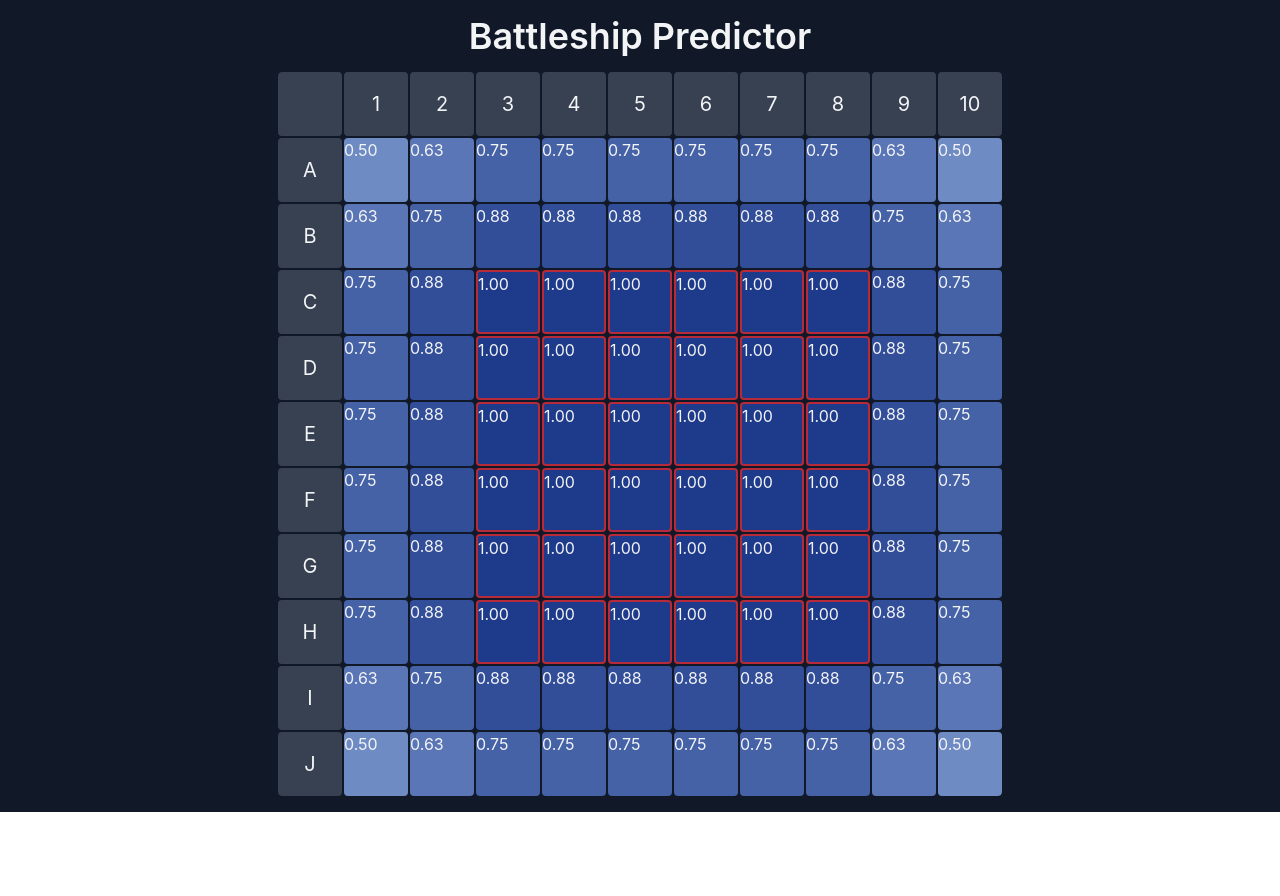
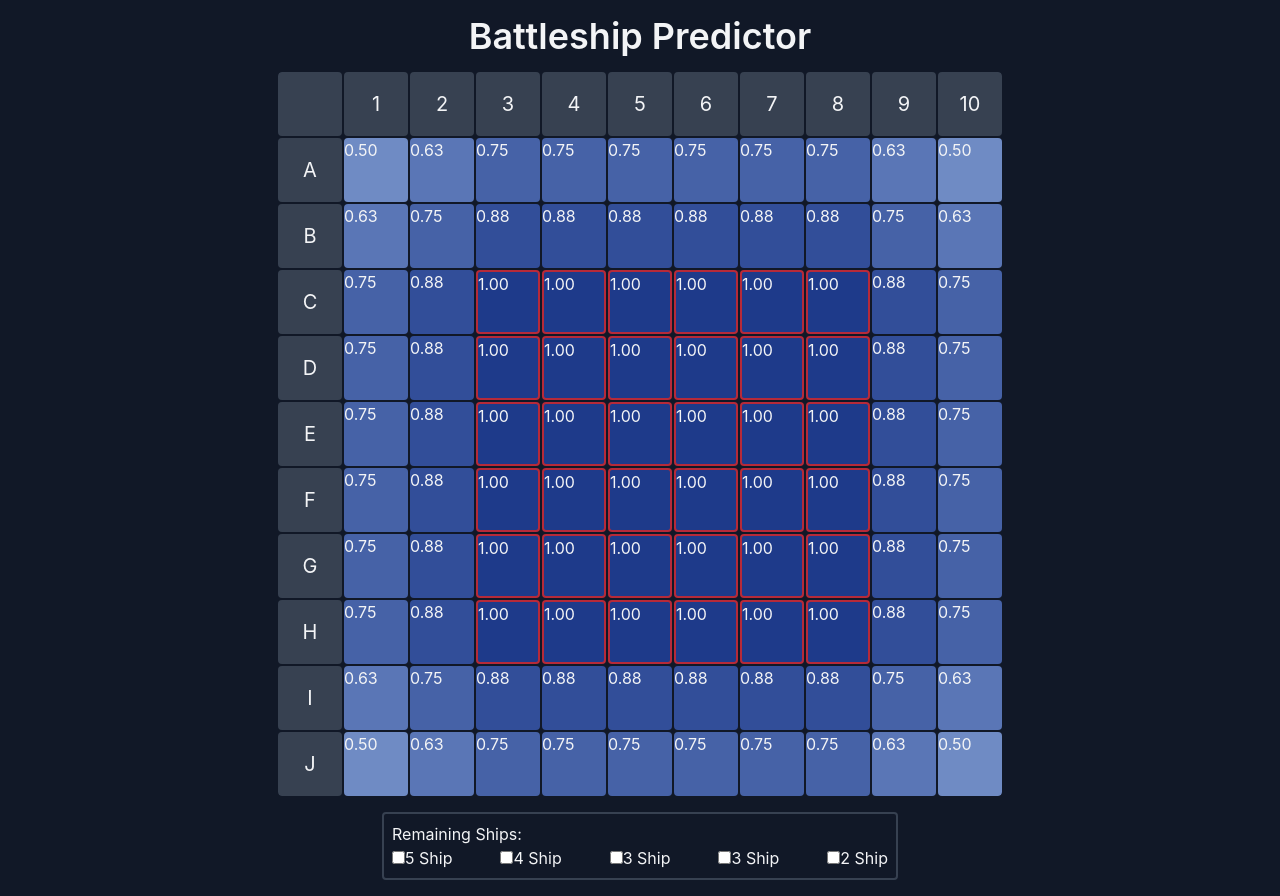
Before and after one commit to jcbyte/battleship-predictor, a React (Create React App) app: page / in a window 1280 px wide. Before the commit the page ends 812 px from the top, so only its background shows below. Built offline with nearby package versions, Linux system fonts and the light colour scheme.

Commit message:
added ship list component

```diff
--- a/src/App.tsx
+++ b/src/App.tsx
@@ -1,5 +1,6 @@
 import { useEffect, useState } from "react";
 import Board from "./components/Board";
+import ShipList from "./components/ShipList";
 import { calculateProbabilities } from "./scripts/calculator";
 import { BOARD_SIZE, STARTING_SHIPS2 } from "./static";
 import { CellData, Ship } from "./types";
@@ -36,6 +37,7 @@ export default function App() {
 			<div className="flex flex-col gap-4 items-center p-4">
 				<div className="text-4xl font-semibold">Battleship Predictor</div>
 				<Board board={board} />
+				<ShipList ships={ships} setShips={setShips} />
 			</div>
 		</>
 	);
--- /dev/null
+++ b/src/components/ShipList.tsx
@@ -0,0 +1,38 @@
+import { Ship } from "../types";
+
+export default function ShipList({
+	ships,
+	setShips,
+}: {
+	ships: Ship[];
+	setShips: React.Dispatch<React.SetStateAction<Ship[]>>;
+}) {
+	return (
+		<div className="border-2 border-gray-700 rounded p-2">
+			<span>Remaining Ships:</span>
+			<div className="flex gap-12">
+				{ships.map((ship, i) => {
+					return (
+						<div key={i}>
+							<label>
+								<input
+									type="checkbox"
+									checked={ship.sunk}
+									style={{ textDecoration: ship.sunk ? "line-through" : "none" }}
+									onChange={(e) => {
+										setShips((prevShips) => {
+											let newShips: Ship[] = [...prevShips];
+											newShips[i].sunk = e.target.checked;
+											return newShips;
+										});
+									}}
+								/>
+								<span>{ship.length} Ship</span>
+							</label>
+						</div>
+					);
+				})}
+			</div>
+		</div>
+	);
+}
```
